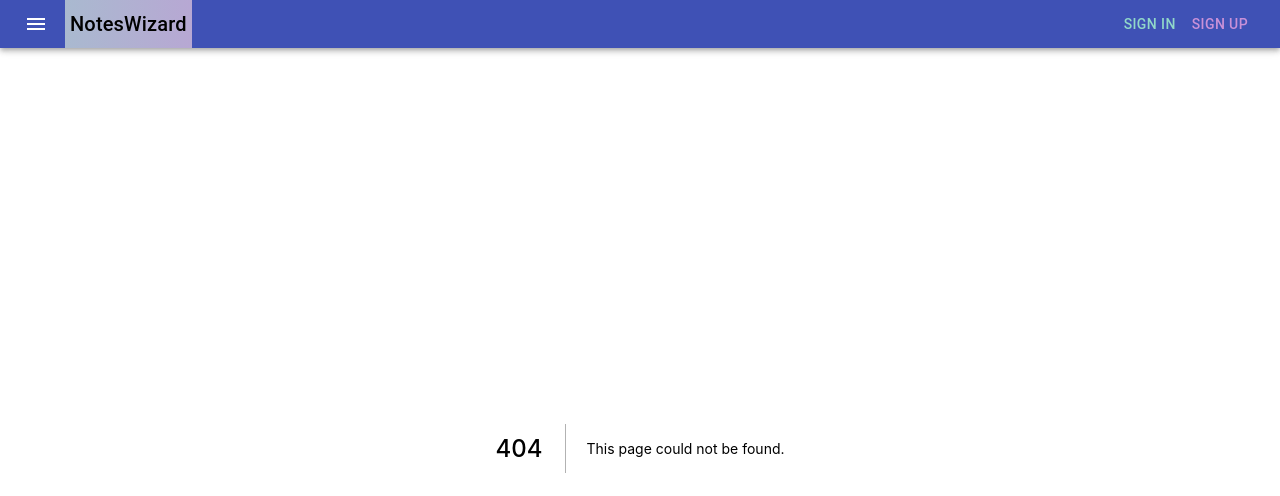
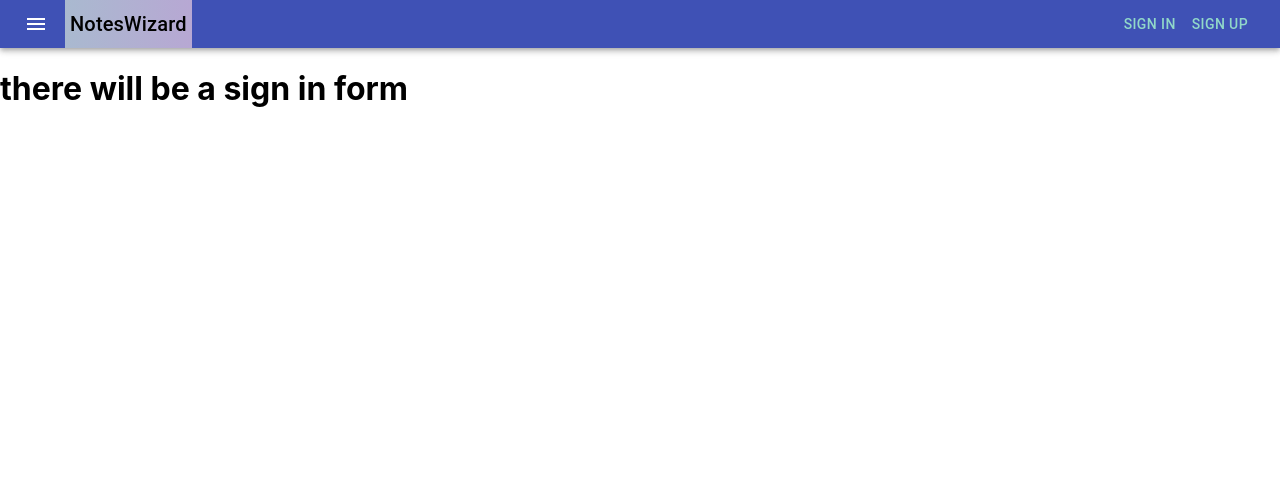
Before and after one commit to Vterebenin/notes-wizard, a Next.js app in the folder frontend/: page /auth/signin in a window 1280 px wide. Before the commit this address had no page. Shown: the top 496 px of the page. Built offline with nearby package versions, Linux system fonts and the light colour scheme.

Commit message:
feat: added dynamic links

```diff
--- a/frontend/components/Navigation.js
+++ b/frontend/components/Navigation.js
@@ -1,3 +1,4 @@
+import { capitalize } from 'helpers/useful'
 import React from 'react';
 import { makeStyles } from '@material-ui/core/styles'
 import AppBar from '@material-ui/core/AppBar'
@@ -24,19 +25,32 @@ const Title = styled(Typography)`
 const MenuButton = styled(IconButton)`
   margin-right: 5px;
 `
-const SignUp = styled(Button)`
+const Signup = styled(Button)`
   span {
     color: ${({ theme }) => theme.colors.second};
   }
 `
 
-const SignIn = styled(Button)`
+const Signin = styled(Button)`
   span {
     color: ${({ theme }) => theme.colors.primary};
   }
 `
 
 function Navigation () {
+  const links = [
+    {
+      href: '/auth/signin',
+      text: 'Sign In',
+      tag: 'SignIn'
+    },
+    {
+      href: '/auth/signup',
+      text: 'Sign Up',
+      tag: 'SignUp'
+    }
+  ]
+
   return (
     <AppBar position="static">
       <Toolbar variant="dense">
@@ -50,12 +64,7 @@ function Navigation () {
             </a>
           </Link>
         </Title>
-        <SignIn href="/signin">
-          Sign In
-        </SignIn>
-        <SignUp href="/signup">
-          Sign Up
-        </SignUp>
+        {links.map((item, i) => <Signin key={i} href={item.href}>{item.text}</Signin>)}
       </Toolbar>
     </AppBar>
   )
--- /dev/null
+++ b/frontend/helpers/useful.js
@@ -0,0 +1 @@
+export const capitalize = string => string.replace(/^\w/, c => c.toUpperCase());
--- a/frontend/pages/_document.js
+++ b/frontend/pages/_document.js
@@ -1,6 +1,8 @@
 import Document from 'next/document'
 import { ServerStyleSheet } from 'styled-components'
 
+// Document was reassigned since styled component dictates the rules about it
+// however i would like to find another solution to this problem
 export default class MyDocument extends Document {
   static async getInitialProps(ctx) {
     const sheet = new ServerStyleSheet()
--- /dev/null
+++ b/frontend/pages/auth/signin.js
@@ -0,0 +1,16 @@
+import styled from 'styled-components'
+import Button from '@material-ui/core/Button'
+
+const SignIn = styled(Button)`
+  span {
+    color: ${({ theme }) => theme.colors.primary};
+  }
+`
+
+function Navigation () {
+  return (
+    <h1>there will be a sign in form</h1>
+  )
+}
+
+export default Navigation
```
